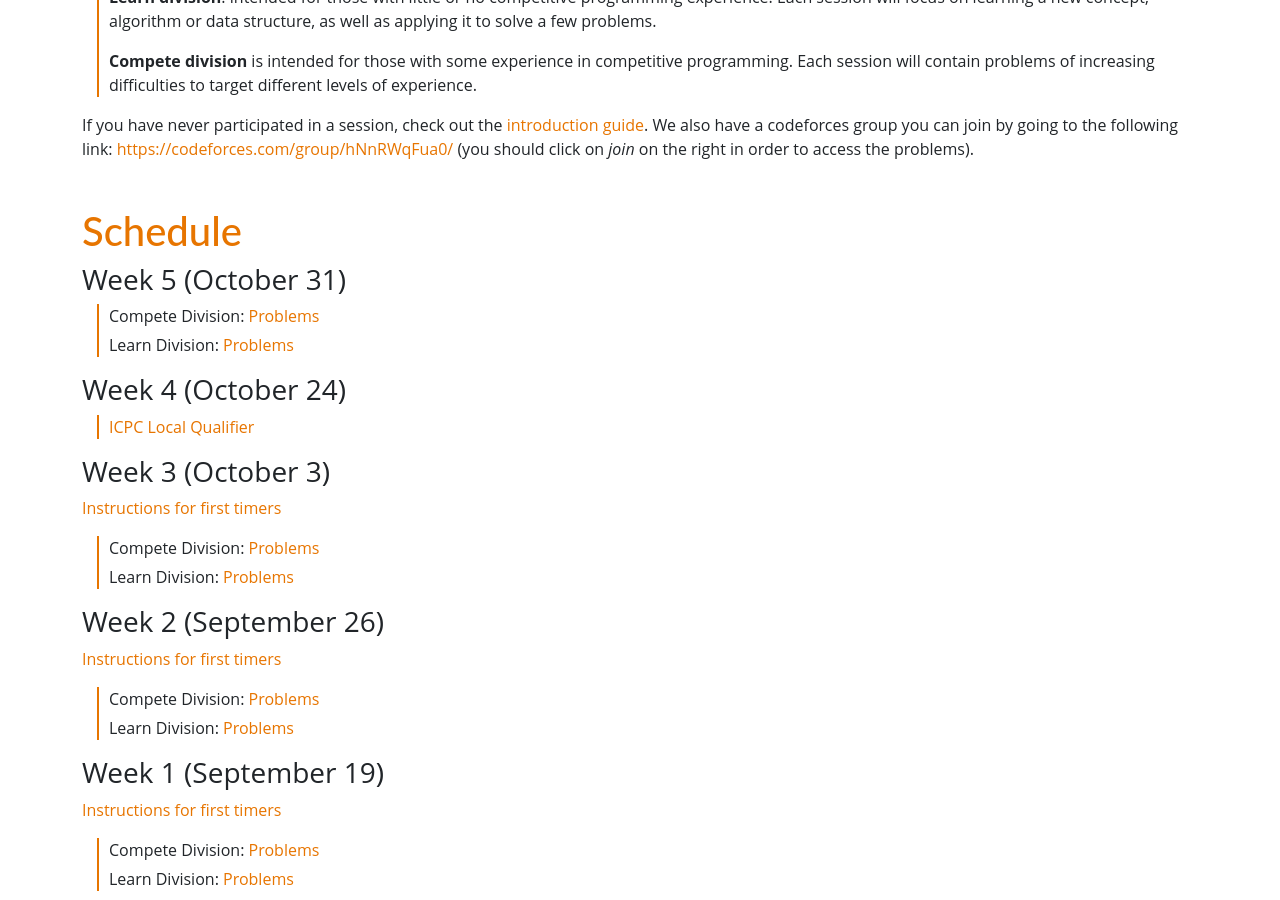
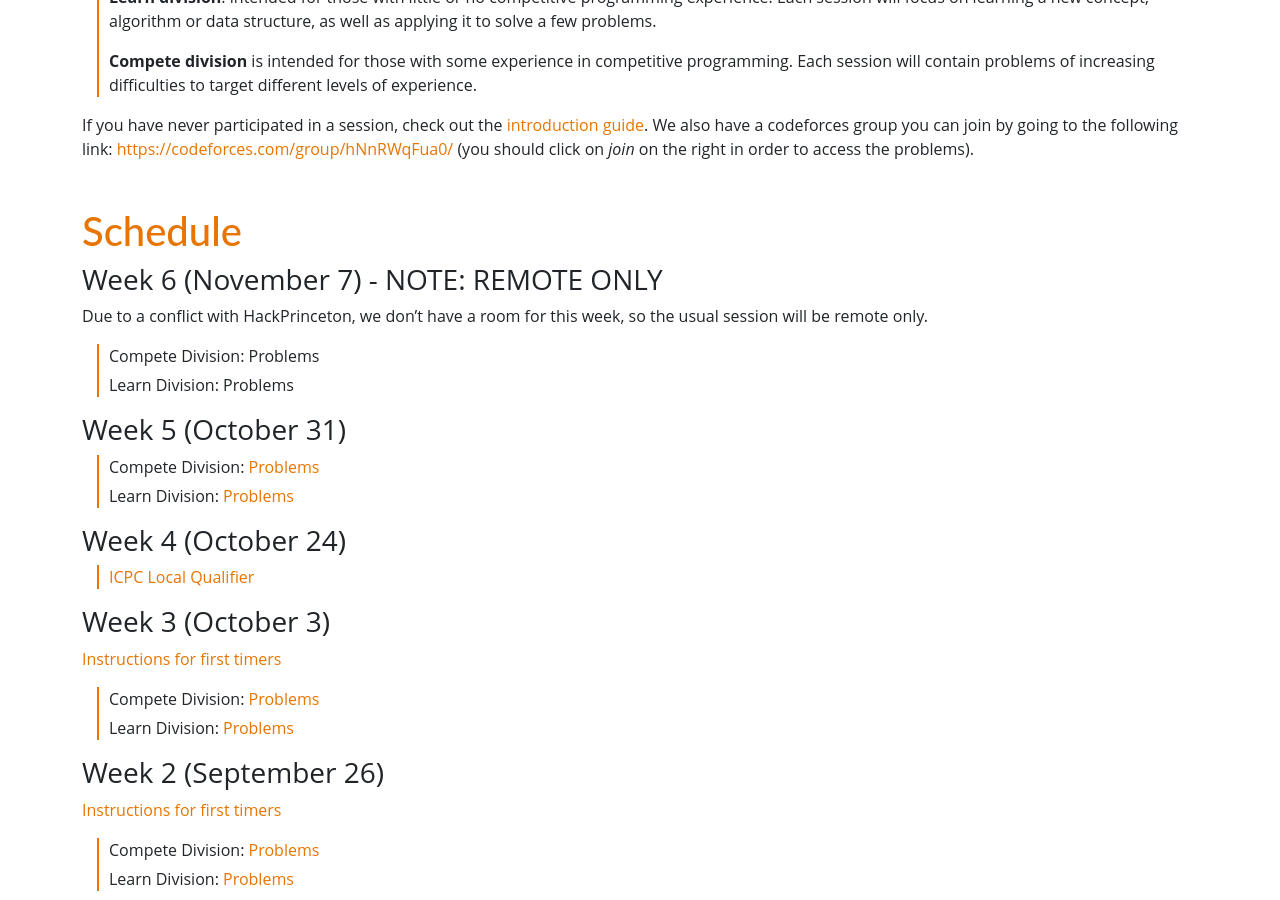
Before and after one commit to Princeton-Competitive-Programming/princeton-competitive-programming, a Jekyll site: the page built from fall25.md, in a window 1280 px wide and 900 px high, scrolled down 737 px. Built offline with Jekyll 4.4.1, drawn with Linux system fonts in a browser that asks for light colours; nearby versions of some CDN libraries.

Commit message:
Add Week 6 schedule for remote session due to HackPrinceton conflict

```diff
--- a/fall25.md
+++ b/fall25.md
@@ -54,6 +54,14 @@ problems).
 
 ## Schedule
 
+### Week 6 (November 7) - NOTE: REMOTE ONLY
+
+Due to a conflict with HackPrinceton, we don't have a room for this week, so the
+usual session will be remote only.
+
+ * Compete Division: Problems
+ * Learn Division: Problems
+
 ### Week 5 (October 31)
 
  * Compete Division: [Problems](https://codeforces.com/group/hNnRWqFua0/contest/647435)
```
